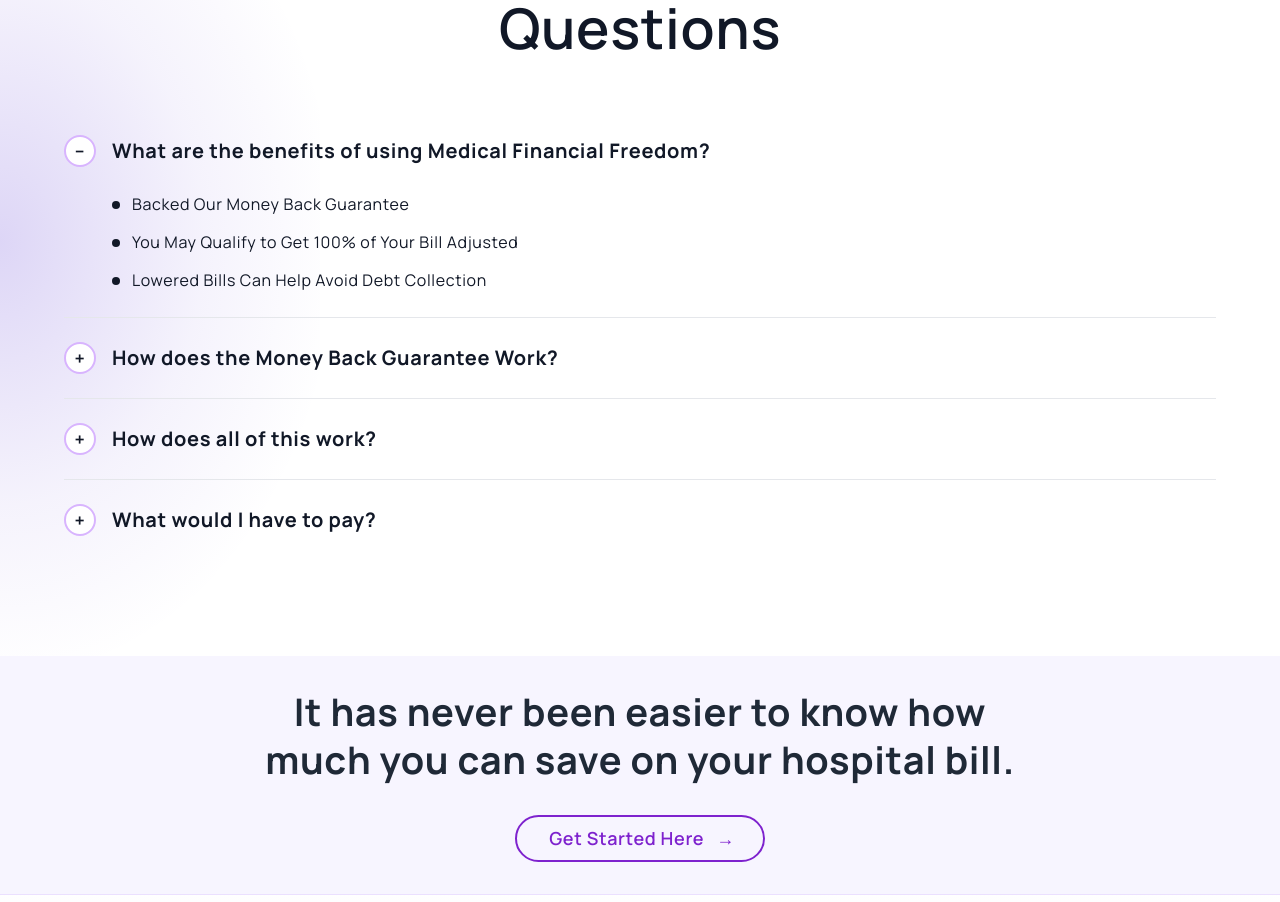
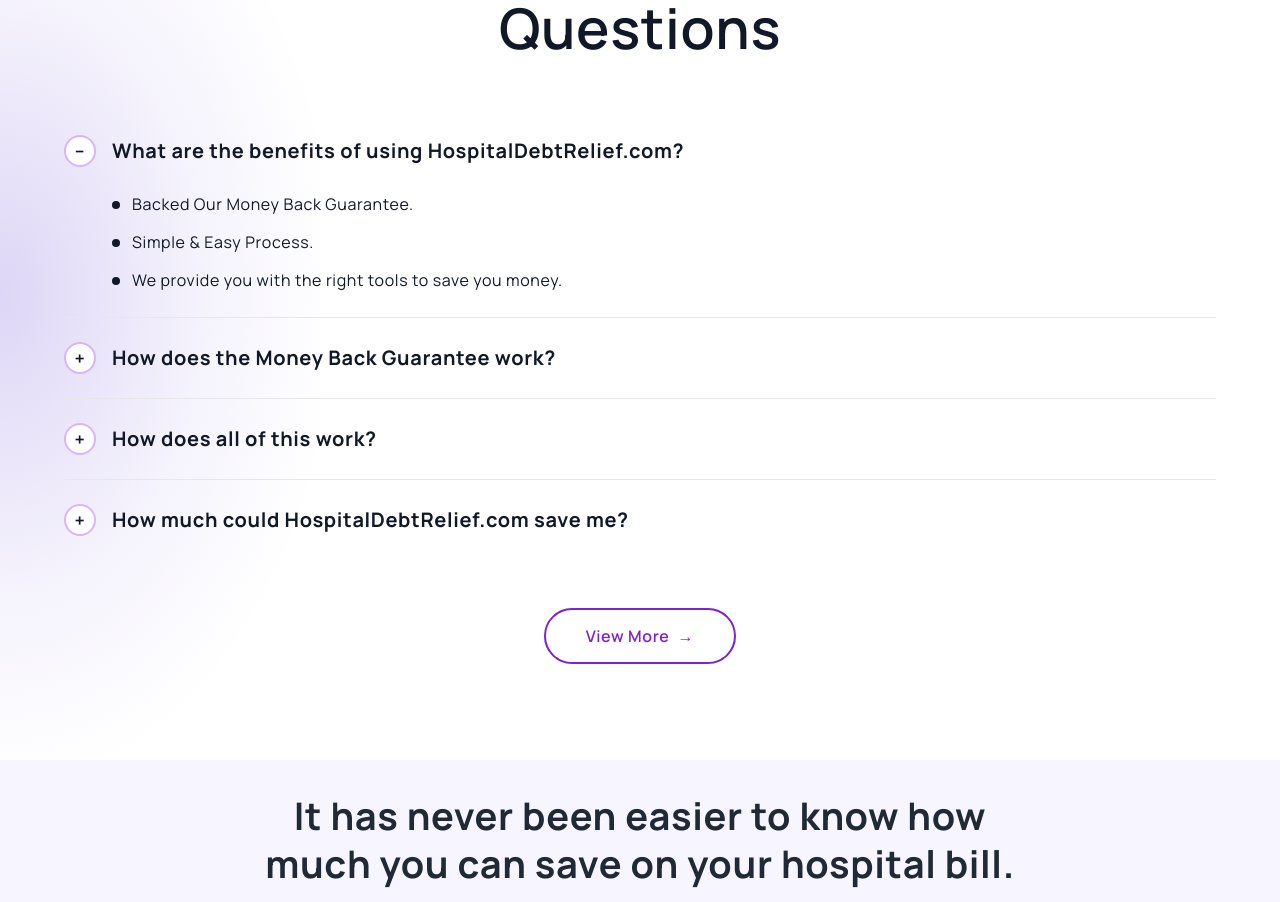
Before and after one commit to Onegreekmyth/Hospital_Debt_Relief_Web, a React (Vite) app: page / in a window 1280 px wide. Shown: the part 2900-3802 px from the top of the page. Built offline with nearby package versions, Linux system fonts and the light colour scheme; no server answers.

Commit message:
add navigation to FAQ section and update FAQ content

```diff
--- a/src/pages/Home.jsx
+++ b/src/pages/Home.jsx
@@ -1,4 +1,5 @@
 import React, { useEffect, useMemo, useState } from "react";
+import { useNavigate } from "react-router-dom";
 import heroImg from "../assets/hero-img.jpg";
 import Navbar from "../components/Navbar";
 import Footer from "../components/Footer";
@@ -11,6 +12,7 @@ import usStateNameToCode from "../data/usStateNameToCode.json";
 
 
 const HomePage = () => {
+  const navigate = useNavigate();
 
   const [openIndex, setOpenIndex] = useState(0);
   const [isModalOpen, setIsModalOpen] = useState(false);
@@ -181,24 +183,32 @@ const HomePage = () => {
 
   const faqs = [
     {
-      question: "What are the benefits of using Medical Financial Freedom?",
+      question: "What are the benefits of using HospitalDebtRelief.com?",
       answer: [
-        "Backed Our Money Back Guarantee",
-        "You May Qualify to Get 100% of Your Bill Adjusted",
-        "Lowered Bills Can Help Avoid Debt Collection"
+        "Backed Our Money Back Guarantee.",
+        "Simple & Easy Process.",
+        "We provide you with the right tools to save you money.",
       ]
     },
     {
-      question: "How does the Money Back Guarantee Work?",
-      answer: ['lorem ipsum dolor sit amet, consectetur adipiscing elit. Sed do eiusmod tempor incididunt ut labore et dolore magna aliqua.']
+      question: "How does the Money Back Guarantee work?",
+      answer: ['Application processing times may vary, but if we are unable to save you more than what you paid us, we will refund you what you paid.']
     },
     {
       question: "How does all of this work?",
-      answer: ['lorem ipsum dolor sit amet, consectetur adipiscing elit. Sed do eiusmod tempor incididunt ut labore et dolore magna aliqua.']
+      answer: [
+        'The process starts with our Savings Calculator – answer a few questions to see how much we can save you.',
+        'Based on your answers, we are able to estimate your savings.',
+        'The next step is easy: we will ask you to create an account with us where we will gather additional information to complete your application.'
+      ]
     },
     {
-      question: "What would I have to pay?",
-      answer: ['lorem ipsum dolor sit amet, consectetur adipiscing elit. Sed do eiusmod tempor incididunt ut labore et dolore magna aliqua.']
+      question: "How much could HospitalDebtRelief.com save me?",
+      answer: [
+        'People using our services could see their bill lowered by up to 100%.',
+        'Keep in mind that everyone\'s situation is different, so results may vary.',
+        'Check out our customer feedback section to see what people are saying.'
+      ]
     }
   ];
 
@@ -572,7 +582,7 @@ const HomePage = () => {
           </div>
           <div className="w-full px-4 md:px-6 lg:px-16">
             <div className="space-y-0">
-              {faqs.map((faq, index) => (
+              {faqs.slice(0, 4).map((faq, index) => (
                 <div key={index} className="border-b border-gray-200 last:border-b-0">
                   <button
                     onClick={() => setOpenIndex(openIndex === index ? null : index)}
@@ -604,6 +614,17 @@ const HomePage = () => {
                 </div>
               ))}
             </div>
+            <div className="flex justify-center mt-8 md:mt-12">
+              <button
+                onClick={() => {
+                  window.scrollTo(0, 0);
+                  navigate("/faq");
+                }}
+                className="inline-flex items-center gap-2 rounded-full border-2 border-purple-700 bg-transparent px-8 md:px-10 py-3 md:py-3.5 text-sm md:text-base font-semibold text-purple-700 hover:bg-purple-50 transition"
+              >
+                View More <span className="text-purple-700">→</span>
+              </button>
+            </div>
           </div>
         </div>
       </section>
```
